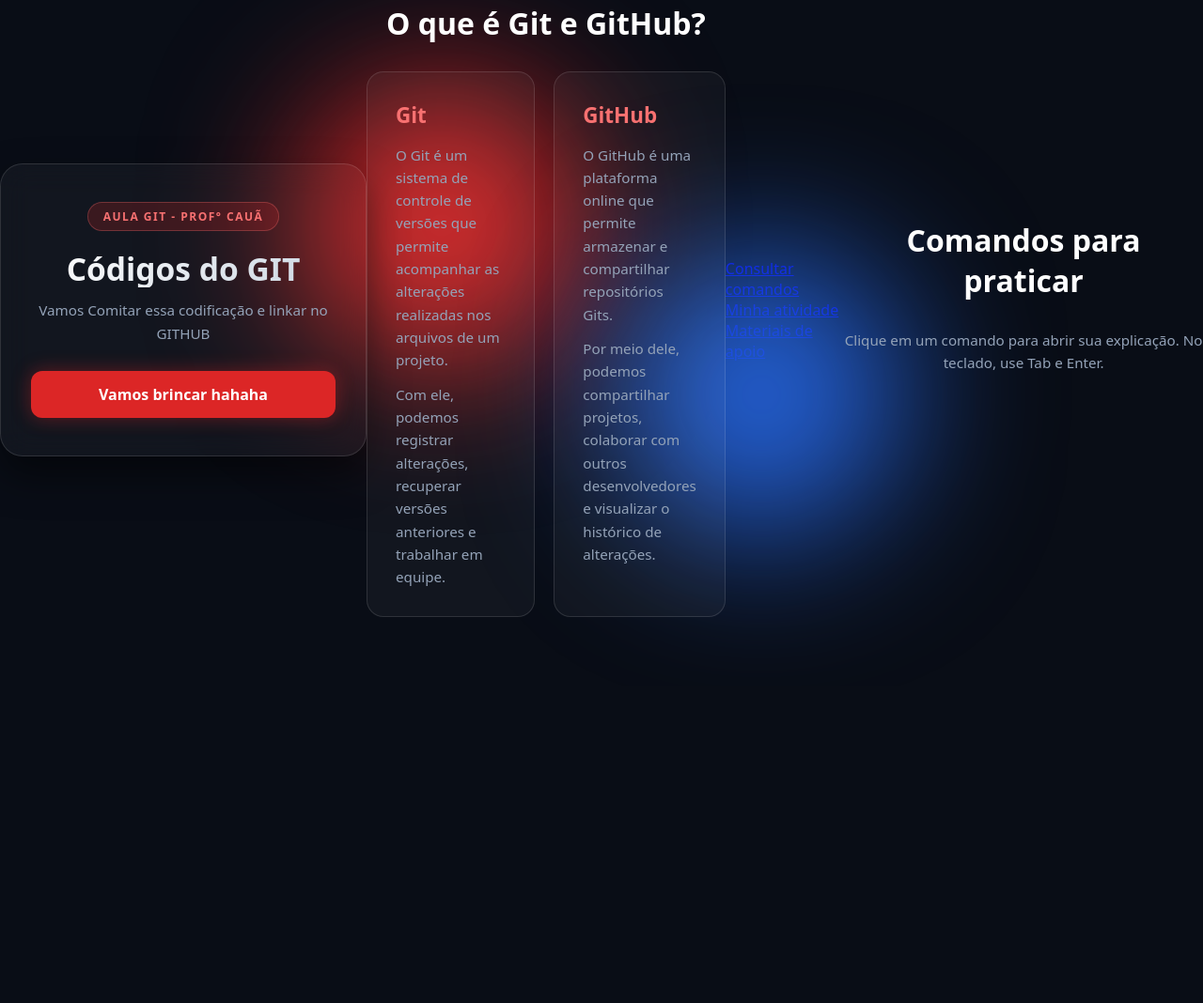
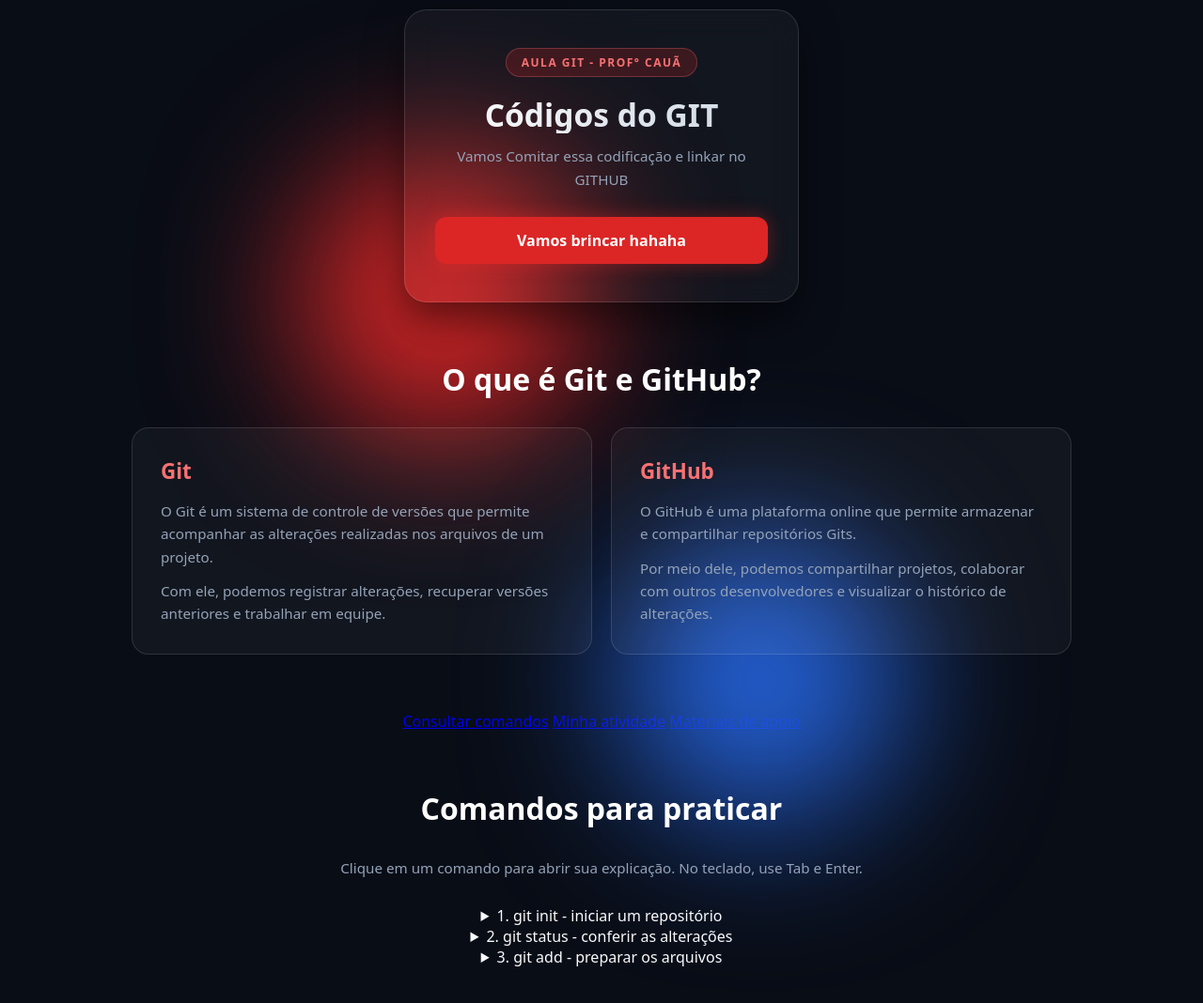
Before and after one commit to Bella11022011/Isabella_pa, a plain HTML site: page index.html in a window 1280 px wide. Shown: the part 70-1138 px from the top of the page at 94% size. Before the commit the page ends 800 px from the top, so only its background shows below. Drawn offline with Linux system fonts and the light colour scheme.

Commit message:
fiz o sumario

```diff
--- a/index.html
+++ b/index.html
@@ -72,5 +72,19 @@
      <section class="conteudo estudo" id="comandos">
         <h2>Comandos para praticar</h2>
         <p>Clique em um comando para abrir sua explicação. No teclado, use Tab e Enter.</p>
+
+          <details>
+            <summary>1. git init - iniciar um repositório</summary>
+            <p>Execute na pasta do projeto para começar a controlar suas versões.</p>
+
+            <code>git init</code>
+        </details>
+        <details>
+            <summary>2. git status - conferir as alterações</summary>
+            <p>Mostra quais arquivos foram modificados e quais estão preparados para o próximo commit.</p>
+            <code>git status</code>
+        </details>
+        <details>
+            <summary>3. git add - preparar os arquivos</summary>
 </body>
 </html>
--- a/style.css
+++ b/style.css
@@ -14,8 +14,22 @@ body{
     display: flex;
     justify-content: center;
     align-items: center;
-    overflow: hidden;
+
+
+    /* Alteração permite que a página tenha rolagem */
+    overflow-x: hidden;
+    overflow-y: auto;
+
     position: relative;
+
+    /* NOVO: organiza os elementos um abaixo do outro */
+    flex-direction: column;
+
+    /* NOVO:  cria espaço entre o cartão e a nova seção */
+    gap: 60px;
+
+    /* NOVO:  adiciona espaçamento nas bordas da página */
+    padding: 80px 20px;
 }
 
 
@@ -59,6 +73,9 @@ body::after{
     text-align: center;
     box-shadow: 0 20px 40px rgba(0, 0, 0, 0.5);
     transition: transform 0.3s ease, border-color 0.3s ease;
+
+    /* NOVO: impede que o cartão seja comprimido */
+    flex-shrink: 0;
 }
 
 .card{
@@ -93,7 +110,7 @@ h1{
     font-weight: 800;
     line-height: 1.2;
     margin-bottom: 12px;
-    background: linear-gradient(135deg, #fff 0%, #cbd5e1);
+    background: linear-gradient(135deg, #fff 0%, #cbd5e1 100%);
     background-clip: text;
     -webkit-background-clip: text;
     -webkit-text-fill-color: transparent;
```
